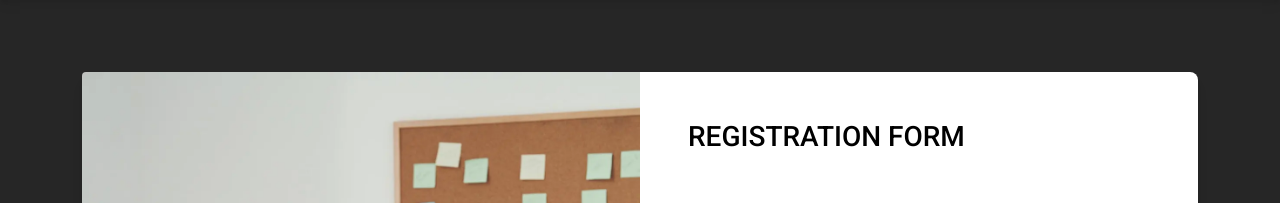
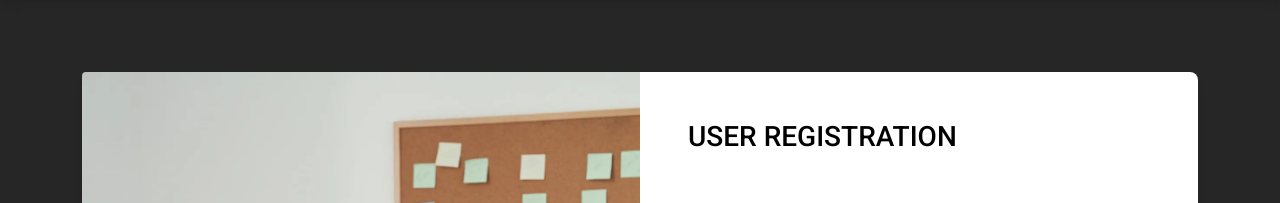
Before and after one commit to SreeVarshan18/Ecommerce-Application-Project, a Flask app: page / in a window 1280 px wide. Shown: the part 67-270 px from the top of the page. Run offline with Flask 2, Linux system fonts and the light colour scheme; some libraries are stand-ins or nearby versions.

Commit message:
registration design

```diff
--- a/templates/seller_register.html
+++ b/templates/seller_register.html
@@ -7,7 +7,7 @@
         <div class="row d-flex justify-content-center align-items-center h-100">
           <div class="col-12 col-md-9 col-lg-7 col-xl-6">
             <div class="card" style="border-radius: 15px;">
-              <div class="card-body p-5">
+              <div class="card-body p-1">
                 <h2 class="text-uppercase text-center mb-5">Seller Registration</h2>
 
                 <form action="/sellerregister" method="post">
--- a/templates/userregister.html
+++ b/templates/userregister.html
@@ -16,7 +16,7 @@
               </div>
               <div class="col-xl-6">
                 <div class="card-body p-md-5 text-black">
-                  <h3 class="mb-5 text-uppercase">Registration Form</h3>
+                  <h3 class="mb-5 text-uppercase">User Registration</h3>
                   <form action="/" method="post">
                     <br>
                     <table class="table">
```
